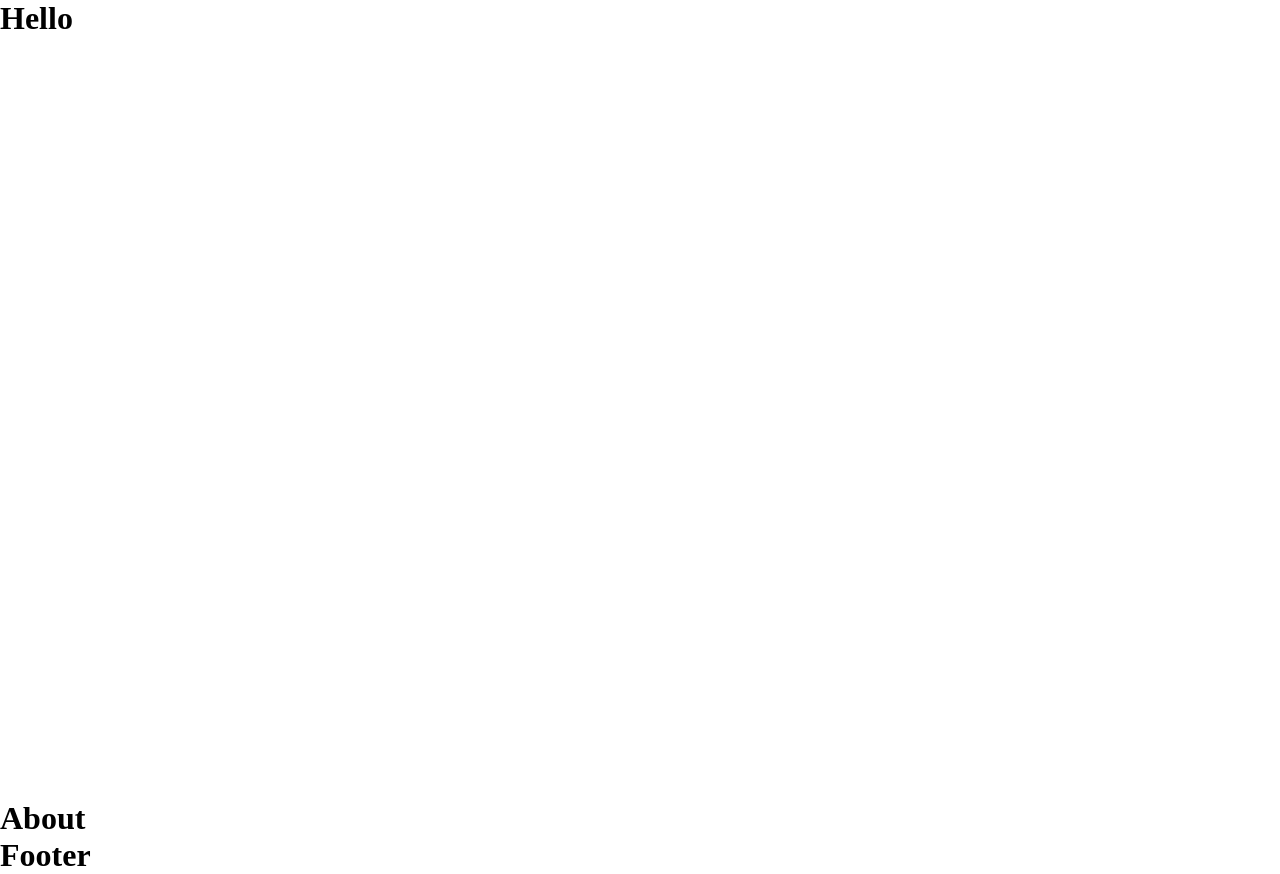
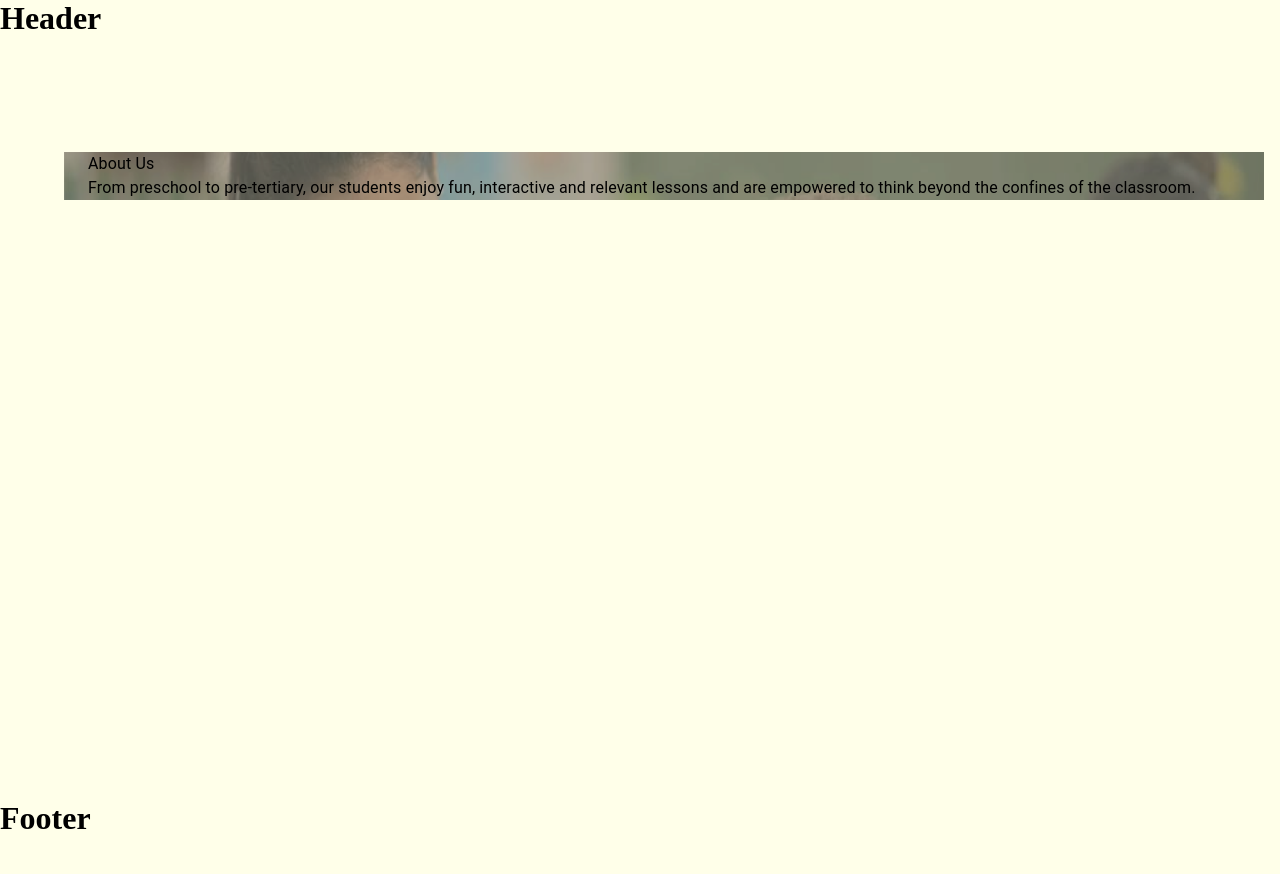
Before and after one commit to sharof-dev/auto-haul-express, a React (Vite) app: page /about in a window 1280 px wide. Shown: the top 874 px of the page. After the commit the page ends 837 px from the top, so only its background shows below. Built offline with nearby package versions, Linux system fonts and the light colour scheme.

Commit message:
about changed

```diff
--- a/package.json
+++ b/package.json
@@ -27,6 +27,6 @@
     "eslint-plugin-react": "^7.34.2",
     "eslint-plugin-react-hooks": "^4.6.2",
     "eslint-plugin-react-refresh": "^0.4.7",
-    "vite": "^5.3.1"
+    "vite": "^5.3.3"
   }
 }
--- a/src/component/Header.jsx
+++ b/src/component/Header.jsx
@@ -1,14 +1,13 @@
 import React from 'react'
 import "./header.scss"
+import { Box } from "@mui/material";
 
 const Header = () => {
   return (
-    // Header Component start
-
-    <div className='container header'>
-        <h1>Hello</h1>
-    </div>
-  )
-}
+    <Box className="container header">
+      <h1>Header</h1>
+    </Box>
+  );
+};
 
 export default Header
--- a/src/component/header.scss
+++ b/src/component/header.scss
@@ -0,0 +1,4 @@
+.container{
+    width: 100px;
+    height: 100px;
+}
--- a/src/pages/About.jsx
+++ b/src/pages/About.jsx
@@ -1,11 +1,20 @@
-import React from 'react'
+import React from "react";
+import { Container, Typography } from "@mui/material";
+import "../pages/about.scss";
 
 const About = () => {
   return (
-    <>
-      <h1>About</h1>
-    </>
-  )
-}
+    <Container>
+      <Container className="container-first">
+        <Typography>About Us</Typography>
+        <Typography>
+          From preschool to pre-tertiary, our students enjoy fun, interactive
+          and relevant lessons and are empowered to think beyond the confines of
+          the classroom.
+        </Typography>
+      </Container>
+    </Container>
+  );
+};
 
-export default About
+export default About;
--- /dev/null
+++ b/src/pages/about.scss
@@ -0,0 +1,16 @@
+*{
+    margin: 0;
+    padding: 0;
+    box-sizing: border-box;
+}
+
+body{
+    background-color: #FFFFE9;
+}
+
+.container-first{
+    position: absolute;
+    background-image:url('../assets/postive-caring-relationships-teachers\ 1.png') ;
+    background-size: 100% 530px;
+    top: 152px;
+}
```
Also changed, not shown: src/App.jsx (+7 -6 lines), src/assets/postive-caring-relationships-teachers 1.png (added), src/component/index.js (line endings or trailing spaces), 1 other file (tests, documents, lock files or other folders).
